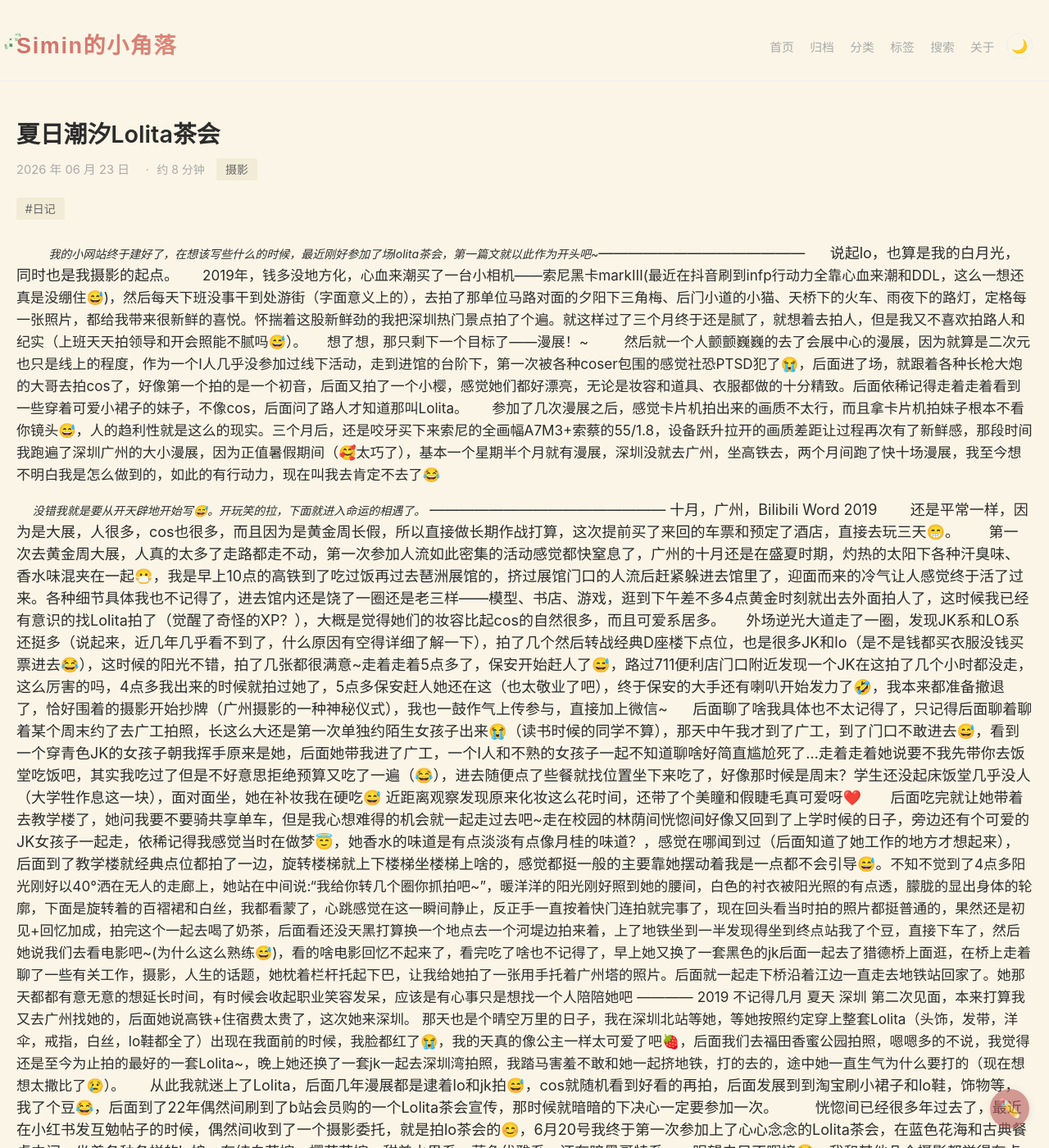
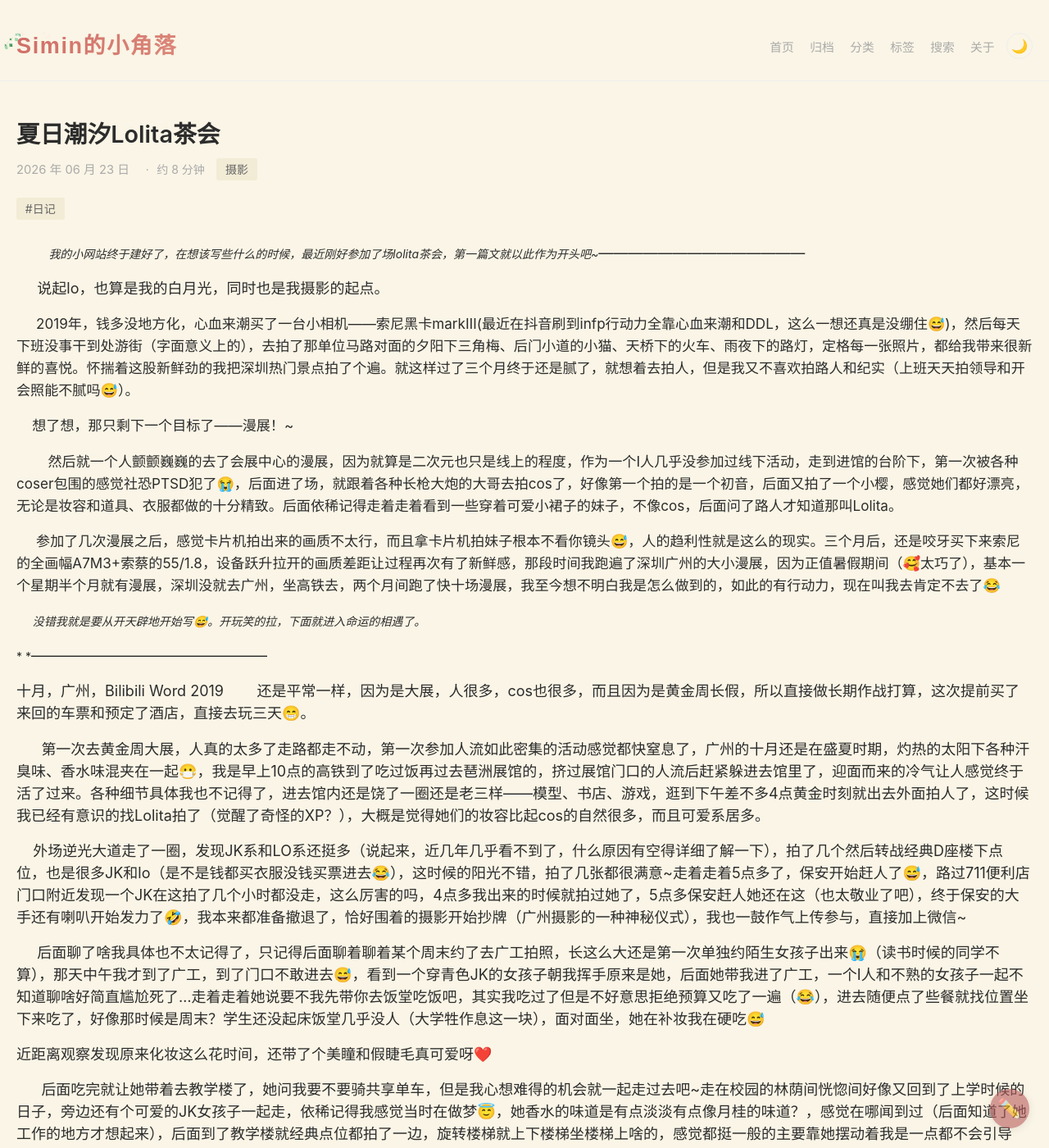
Before and after one commit to siminles/siminles.github.io, a Jekyll site: the page built from _posts/2026-06-23-夏日潮汐lolita茶会.md, in a window 1280 px wide and 1400 px high. Shown: the whole window at 82% size. Built offline with Jekyll 4.4.1, drawn with Linux system fonts in a browser that asks for light colours; comment, search, counter and statistics services are not loaded; some of the changed text lies outside the part shown.

Commit message:
更新文章: 夏日潮汐Lolita茶会

```diff
--- a/_posts/2026-06-23-夏日潮汐lolita茶会.md
+++ b/_posts/2026-06-23-夏日潮汐lolita茶会.md
@@ -9,30 +9,74 @@
 
 
 *<span style="font-size: 14px;">          我的小网站终于建好了，在想该写些什么的时候，最近刚好参加了场lolita茶会，第一篇文就以此作为开头吧~</span>*——————————————
+
+
      说起lo，也算是我的白月光，同时也是我摄影的起点。
+
+
 <span style="font-size: 0.95rem;">     2019年，钱多没地方化，心血来潮买了一台小相机——索尼黑卡markⅢ(最近</span><span style="font-size: 0.95rem;">在抖音刷到infp行动力全靠心血来潮和DDL，这么一想还真是没绷住😅)，然后每天下班没事干到处游街（字面意义上的），去拍了那单位马路对面的夕阳下三角梅、后门小道的小猫、天桥下的火车、雨夜下的路灯，定格每一张照片，都给我带来很新鲜的喜悦。怀揣着这股新鲜劲的我把深圳热门景点拍了个遍。</span><span style="font-size: 0.95rem;">就这样过了三个月终于还是腻了，就想着去拍人，但是我又不喜欢拍路人和纪实（上班天天拍领导和开会照能不腻吗</span><span style="font-size: 0.95rem;">😅</span><span style="font-size: 0.95rem;">）。</span>
+
+
 <span style="font-size: 0.95rem;">    想了想，那只剩下一个目标了——漫展！~</span>
+
+
 <span style="font-size: 0.95rem;">        然后就一个人颤颤巍巍的去了会展中心的漫展，因为就算是二次元也只是线上的程度，作为一个I人几乎没参加过线下活动，走到进馆的台阶下，第一次被各种coser包围的感觉社恐PTSD犯了😭，后面进了场，就跟着各种长枪大炮的大哥去拍cos了，好像第一个拍的是一个初音，后面又拍了一个小樱，感觉她们都好漂亮，无论是妆容和道具、衣服都做的十分精致。后面依稀记得走着走着看到一些穿着可爱小裙子的妹子，不像cos，后面问了路人才知道那叫Lolita。</span>
+
+
 <span style="font-size: 0.95rem;">     参加了几次漫展之后，感觉卡片机拍出来的画质不太行，而且拿卡片机拍妹子根本不看你镜头😅，人的趋利性就是这么的现实。三个月后，还是咬牙买下来索尼的全画幅A7M3+索蔡的55/1.8，设备跃升拉开的画质差距让过程再次有了新鲜感，那段时间我跑遍了深圳广州的大小漫展，因为正值暑假期间（🥰太巧了），基本一个星期半个月就有漫展，深圳没就去广州，坐高铁去，两个月间跑了快十场漫展，我至今想不明白我是怎么做到的，如此的有行动力，现在叫我去肯定不去了😂</span>
 
+<span style="font-size: 0.95rem;">
+</span>
+
 <span style="font-size: 0.95rem;">*<span style="font-size: 14px;">     没错我就是要从开天辟地开始写😅。开玩笑的拉，下面就进入命运的相遇了。</span>*</span>
-————————————————
+
+<span style="font-size: 14px;">*
+*</span>————————————————
+
+
 十月，广州，Bilibili Word 2019
        还是平常一样，因为是大展，人很多，cos也很多，而且因为是黄金周长假，所以直接做长期作战打算，这次提前买了来回的车票和预定了酒店，直接去玩三天😁。
+
+
       第一次去黄金周大展，人真的太多了走路都走不动，第一次参加人流如此密集的活动感觉都快窒息了，广州的十月还是在盛夏时期，灼热的太阳下各种汗臭味、香水味混夹在一起😷，我是早上10点的高铁到了吃过饭再过去琶洲展馆的，挤过展馆门口的人流后赶紧躲进去馆里了，迎面而来的冷气让人感觉终于活了过来。各种细节具体我也不记得了，进去馆内还是饶了一圈还是老三样——模型、书店、游戏，逛到下午差不多4点黄金时刻就出去外面拍人了，这时候我已经有意识的找Lolita拍了（觉醒了奇怪的XP？），大概是觉得她们的妆容比起cos的自然很多，而且可爱系居多。
+
+
     外场逆光大道走了一圈，发现JK系和LO系还挺多（说起来，近几年几乎看不到了，什么原因有空得详细了解一下），拍了几个然后转战经典D座楼下点位，也是很多JK和lo（是不是钱都买衣服没钱买票进去😂），这时候的阳光不错，拍了几张都很满意~走着走着5点多了，保安开始赶人了😅，路过711便利店门口附近发现一个JK在这拍了几个小时都没走，这么厉害的吗，4点多我出来的时候就拍过她了，5点多保安赶人她还在这（也太敬业了吧），终于保安的大手还有喇叭开始发力了🤣，我本来都准备撤退了，恰好围着的摄影开始抄牌（广州摄影的一种神秘仪式），我也一鼓作气上传参与，直接加上微信~
+
+
      后面聊了啥我具体也不太记得了，只记得后面聊着聊着某个周末约了去广工拍照，长这么大还是第一次单独约陌生女孩子出来😭（读书时候的同学不算），那天中午我才到了广工，到了门口不敢进去😅，看到一个穿青色JK的女孩子朝我挥手原来是她，后面她带我进了广工，一个I人和不熟的女孩子一起不知道聊啥好简直尴尬死了...走着走着她说要不我先带你去饭堂吃饭吧，其实我吃过了但是不好意思拒绝预算又吃了一遍（😂），进去随便点了些餐就找位置坐下来吃了，好像那时候是周末？学生还没起床饭堂几乎没人（大学牲作息这一块），面对面坐，她在补妆我在硬吃😅
+
+
 近距离观察发现原来化妆这么花时间，还带了个美瞳和假睫毛真可爱呀❤️
+
+
       后面吃完就让她带着去教学楼了，她问我要不要骑共享单车，但是我心想难得的机会就一起走过去吧~走在校园的林荫间恍惚间好像又回到了上学时候的日子，旁边还有个可爱的JK女孩子一起走，依稀记得我感觉当时在做梦😇，她香水的味道是有点淡淡有点像月桂的味道？，感觉在哪闻到过（后面知道了她工作的地方才想起来），后面到了教学楼就经典点位都拍了一边，旋转楼梯就上下楼梯坐楼梯上啥的，感觉都挺一般的主要靠她摆动着我是一点都不会引导😅。<span style="font-size: 0.95rem;">不知不觉到了4点多阳光刚好以40°洒在无人的走廊上，她站在中间说:“我给你转几个圈你抓拍吧~"，暖洋洋的阳光刚好照到她的腰间，白色的衬衣被阳光照的有点透，朦胧的显出身体的轮廓，下面是旋转着的百褶裙和白丝，我都看蒙了，心跳感觉在这一瞬间静止，反正手一直按着快门连拍就完事了，现在回头看当时拍的照片都挺普通的，果然还是初见+回忆加成，拍完这个一起去喝了奶茶，后面看还没天黑打算换一个地点去一个河堤边拍来着，上了地铁坐到一半发现得坐到终点站我了个豆，直接下车了，然后她说我们去看电影吧~(为什么这么熟练😅)，看的啥电影回忆不起来了，看完吃了啥也不记得了，早上她又换了一套黑色的jk后面一起去了猎德桥上面逛，在桥上走着聊了一些有关工作，摄影，人生的话题，她枕着栏杆托起下巴，让我给她拍了一张用手托着广州塔的照片。后面就一起走下桥沿着江边一直走去地铁站回家了。她那天都都有意无意的想延长时间，有时候会收起职业笑容发呆，应该是有心事只是想找一个人陪陪她吧</span>
+
+
 <span style="font-size: 0.95rem;">————</span>
+
+
 <span style="font-size: 0.95rem;">2019 不记得几月 夏天 深圳</span>
+
+
 <span style="font-size: 0.95rem;">第二次见面，本来打算我又去广州找她的，后面她说高铁+住宿费太贵了，这次她来深圳。</span>
-<span style="font-size: 0.95rem;">那天也是个晴空万里的日子，我在深圳北站等她，等她按照约定穿上整套Lolita（头饰，发带，洋伞，戒指，白丝，lo鞋都全了）出现在我面前的时候，我脸都红了😭，我的天真的像公主一样太可爱了吧🍓，后面我们去福田香蜜公园拍照，嗯嗯多的不说，我觉得还是至今为止拍的最好的一套Lolita~，晚上她还换了一套jk一起去深圳湾拍照，我踏马害羞不敢和她一起挤地铁，打的去的，途中她一直生气为什么要打的（现在想想太撒比了😢）。</span>
+
+
+<span style="font-size: 0.95rem;">        那天也是个晴空万里的日子，我在深圳北站等她，等她按照约定穿上整套Lolita（头饰，发带，洋伞，戒指，白丝，lo鞋都全了）出现在我面前的时候，我脸都红了😭，我的天真的像公主一样太可爱了吧🍓，后面我们去福田香蜜公园拍照，嗯嗯多的不说，我觉得还是至今为止拍的最好的一套Lolita~，晚上她还换了一套jk一起去深圳湾拍照，我踏马害羞不敢和她一起挤地铁，打的去的，途中她一直生气为什么要打的（现在想想太撒比了😢）。</span>
+
+
      从此我就迷上了Lolita，后面几年漫展都是逮着lo和jk拍😅，cos就随机看到好看的再拍，后面发展到到淘宝刷小裙子和lo鞋，饰物等，我了个豆😂，后面到了22年偶然间刷到了b站会员购的一个Lolita茶会宣传，那时候就暗暗的下决心一定要参加一次。
+
+
         恍惚间已经很多年过去了，最近在小红书发互勉帖子的时候，偶然间收到了一个摄影委托，就是拍lo茶会的😊，6月20号我终于第一次参加上了心心念念的Lolita茶会，在蓝色花海和古典餐桌中间，坐着各种各样的lo娘，有纯白花嫁，樱花花嫁，甜美水果系，蓝色优雅系，还有暗黑哥特系，一眼望去目不暇接😂，我和其他几个摄影都觉得有点不好意思了，这次感觉还是自己活动拍摄经验不足，打光没打好，还有很多构图都很仓促，下次有机会的话，再加油努力吧！
+
+
+
 
 但是怎么说，
 也找不回当年初见那种感觉了。
 
 *——华装雅服琳琅目，不见当年天使柄.*
-就写到这里吧
+
+*
+*就写到这里吧
```
